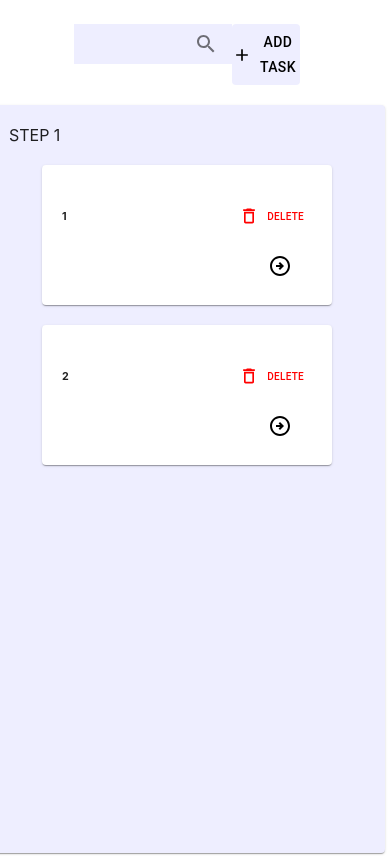
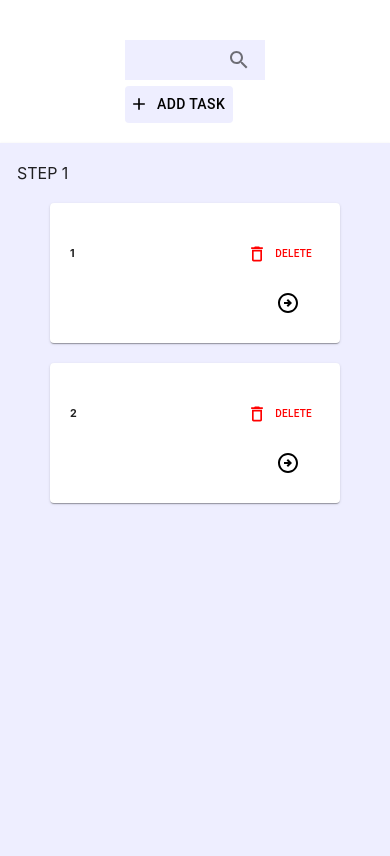
Before and after one commit to Geet0597/ReactSwappingApp, a React (Create React App) app: page / in a window 390 px wide. Shown: the top 856 px of the page. Built offline with nearby package versions, Linux system fonts and the light colour scheme.

Commit message:
Fixed responsive design

```diff
--- a/src/components/mainLayout.js
+++ b/src/components/mainLayout.js
@@ -75,7 +75,7 @@ const MainLayout = () => {
             ]
         },
     ]
-    const { topContainer, mainGrid, stepPaper, addBtn, stepLabel, stepContainer } = styles;
+    const { topContainer, stepPaper, addBtn, stepLabel, stepContainer } = styles;
     const [data, setData] = React.useState(initialData);
     const [showErrorMsg, setShowErrorMsg] = React.useState(false);
     const [openModal, setOpenModal] = React.useState(false);
@@ -174,7 +174,7 @@ const MainLayout = () => {
 
     return (
         <Grid sx={{ flexGrow: 1 }} container spacing={2}>
-            <Grid item xs={12} className={mainGrid}>
+            <Grid item xs={12}>
                 <Box className={topContainer}>
                     <SearchField findData={findData} />
                     <Button startIcon={<AddIcon />} onClick={() => setOpenModal(true)} className={addBtn}>Add Task</Button>
--- a/src/components/mainLayout.module.scss
+++ b/src/components/mainLayout.module.scss
@@ -1,12 +1,10 @@
-.mainGrid {
-    padding: 0px 50px 0px 50px !important;
-}
-
 .topContainer {
     display: flex;
     justify-content: space-between;
     position: relative;
-    margin: 40px 40px 20px 40px;
+    margin: 40px 125px 20px 125px;
+    flex-wrap: wrap;
+    gap: 6px;
 }
 
 .stepPaper {
```
Also changed, not shown: 1 other file (tests, documents, lock files or other folders).
